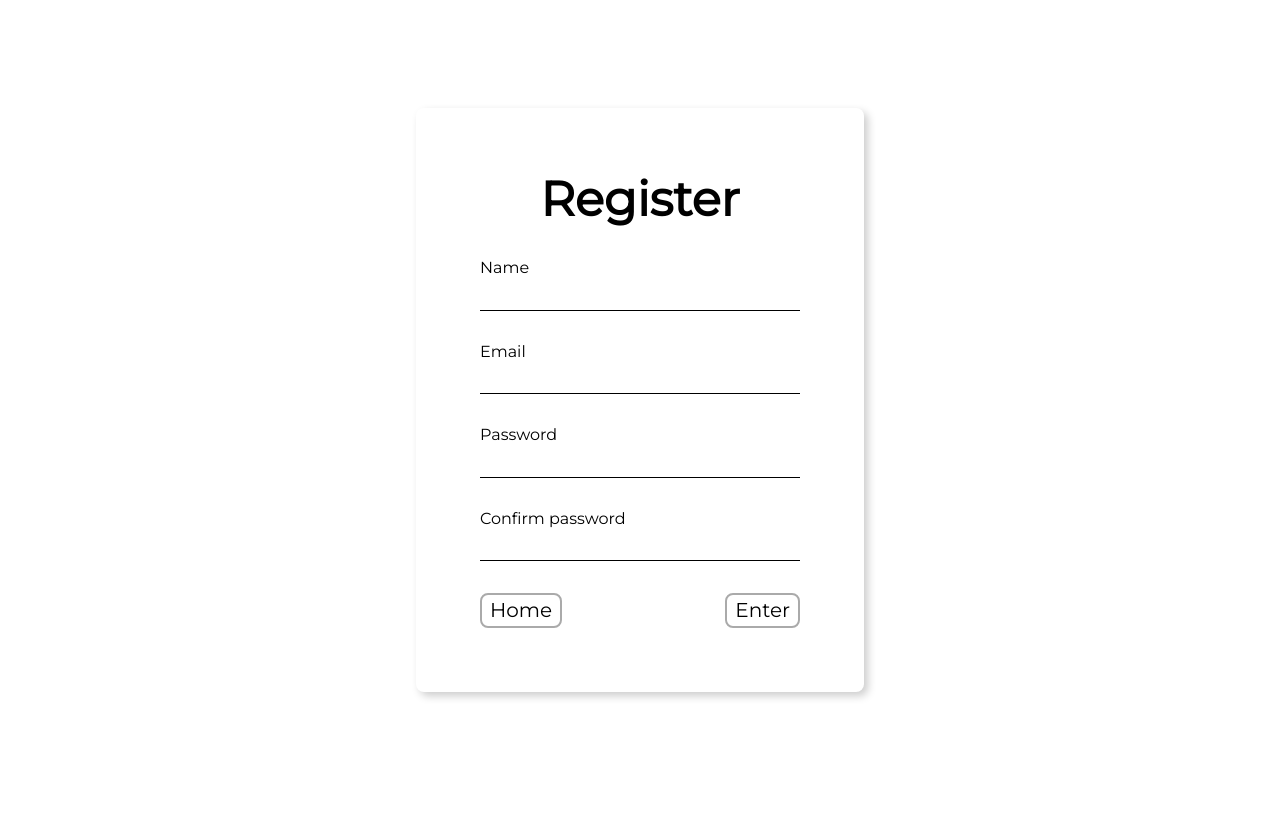
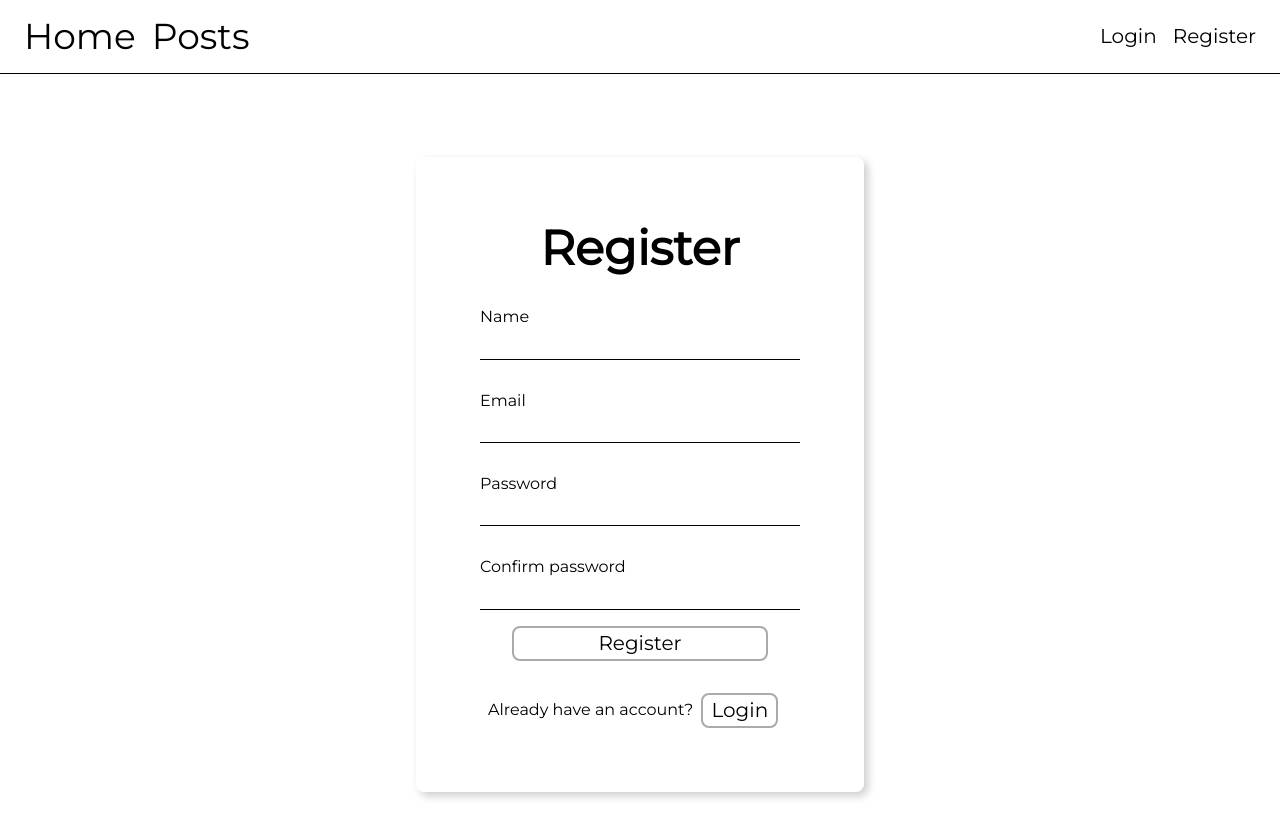
Before and after one commit to yevhenprudnik/heap-client, a React (Create React App) app: page /register in a window 1280 px wide. Shown: the top 838 px of the page. Before the commit the page ends 800 px from the top, so only its background shows below. Built offline with nearby package versions, Linux system fonts and the light colour scheme.

Commit message:
Add permanent NawBar and styles fix.

```diff
--- a/src/App.js
+++ b/src/App.js
@@ -1,4 +1,5 @@
 import { Routes, Route } from 'react-router-dom';
+import NavBar from './components/Navigation/Navigation';
 import HomePage from './pages/Home/HomePage';
 import RegisterPage from './pages/Auth/Register/RegisterPage';
 import LoginPage from './pages/Auth/Login/LoginPage';
@@ -8,6 +9,7 @@ import './App.css';
 function App() {
   return (
     <>
+      <NavBar />
       <Routes>
         <Route path="/" element={<HomePage />}></Route>
         <Route path="/posts" element={<PostsPage />}></Route>
--- a/src/components/Auth/Login/Login.js
+++ b/src/components/Auth/Login/Login.js
@@ -14,11 +14,14 @@ export default function Login() {
       <div>
         <input type="password" className="input" />
       </div>
-      <div className="flex-ns justify-between pt4">
-        <Link to="/" className="no-underline black">
-          <div className={buttonStyle}>Home</div>
+      <div className="pt3 tc w-80 center">
+        <div className={`no-underline ${buttonStyle}`}>Login</div>
+      </div>
+      <div className="flex pt4">
+        <div className="pa2">Don't have an account?</div>
+        <Link to="/register" className="no-underline black dib v-mid">
+          <div className={buttonStyle}>Register</div>
         </Link>
-        <div className={`no-underline ${buttonStyle}`}>Enter</div>
       </div>
     </div>
   );
--- a/src/components/Auth/Register/Register.js
+++ b/src/components/Auth/Register/Register.js
@@ -22,11 +22,14 @@ export default function Login() {
       <div>
         <input type="password" className="input" />
       </div>
-      <div className="flex-ns justify-between pt4">
-        <Link to="/" className="no-underline black">
-          <div className={buttonStyle}>Home</div>
+      <div className="pt3 tc w-80 center">
+        <div className={`no-underline ${buttonStyle}`}>Register</div>
+      </div>
+      <div className="flex pt4">
+        <div className="pa2">Already have an account?</div>
+        <Link to="/login" className="no-underline black dib v-mid">
+          <div className={buttonStyle}>Login</div>
         </Link>
-        <div className={`no-underline ${buttonStyle}`}>Enter</div>
       </div>
     </div>
   );
--- a/src/components/Navigation/Navigation.js
+++ b/src/components/Navigation/Navigation.js
@@ -8,7 +8,7 @@ export const nawBarAuthLinkStyle =
 
 export default function NavBar() {
   return (
-    <div className="flex fontMontserrat rowDirection pa3 justify-between items-center">
+    <div className="flex fontMontserrat rowDirection pa3 justify-between items-center bb">
       <div>
         <Link to="/" className={nawBarMainLinkStyle}>
           Home
--- a/src/pages/Home/HomePage.js
+++ b/src/pages/Home/HomePage.js
@@ -1,12 +1,3 @@
-import NavBar from '../../components/Navigation/Navigation';
-
 export default function HomePage() {
-  return (
-    <div className="HomePage">
-      <header>
-        <NavBar />
-      </header>
-      Home
-    </div>
-  );
+  return <div className="HomePage">Home</div>;
 }
--- a/src/pages/Posts/PostsPage.js
+++ b/src/pages/Posts/PostsPage.js
@@ -1,12 +1,3 @@
-import NavBar from '../../components/Navigation/Navigation';
-
 export default function PostsPage() {
-  return (
-    <div className="PostsPage">
-      <header>
-        <NavBar />
-      </header>
-      POSTS...
-    </div>
-  );
+  return <div className="PostsPage">POSTS...</div>;
 }
```
